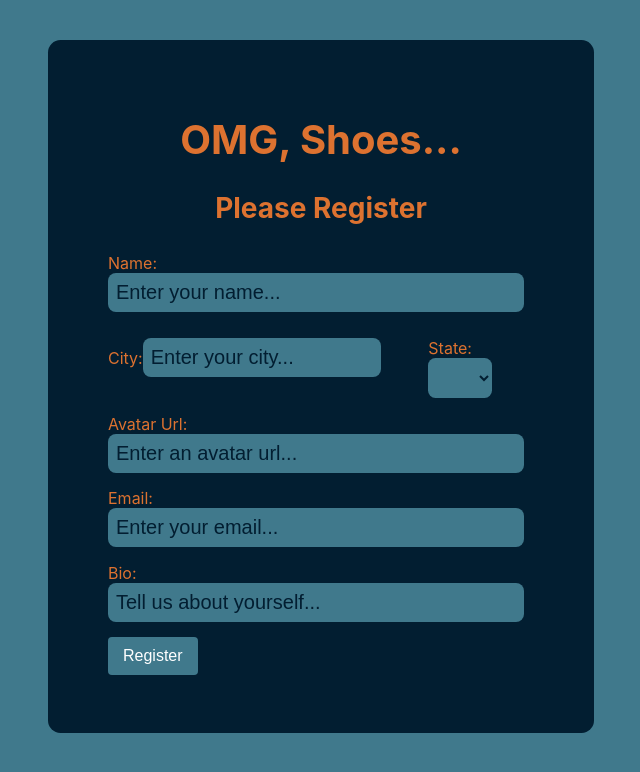
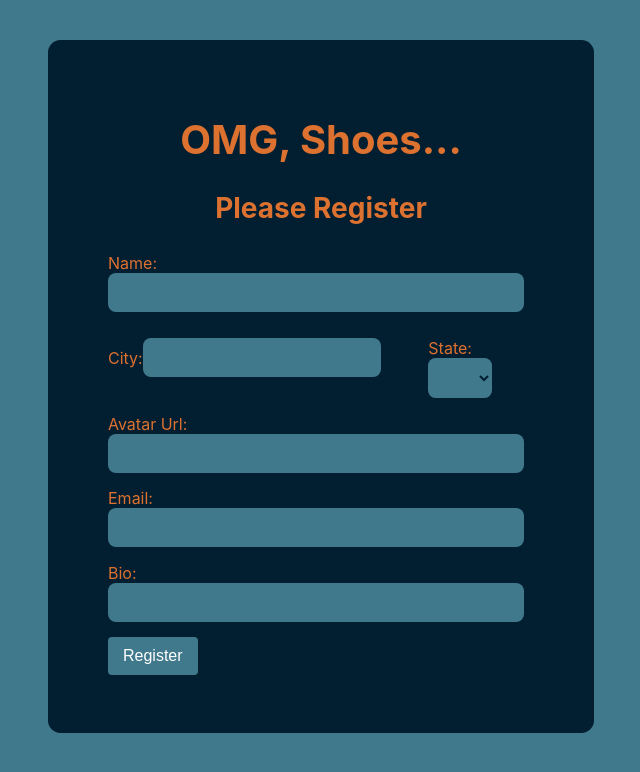
Before and after one commit to ericlheidel/omg-shoes, a React (Create React App) app: page /register in a window 1280 px wide. Shown: the top 772 px of the page, without its empty margins (319-959 px from the left). Built offline with nearby package versions, Linux system fonts and the light colour scheme.

Commit message:
commented out all input placeholders as test for deployment, they were the wrong color deployed

```diff
--- a/src/components/auth/Login.js
+++ b/src/components/auth/Login.js
@@ -52,7 +52,7 @@ export const Login = () => {
                 <input
                   type="email"
                   value={email}
-                  placeholder="Email address"
+                  // placeholder="Email address"
                   required
                   autoFocus
                   className="form-control"
--- a/src/components/auth/Register.js
+++ b/src/components/auth/Register.js
@@ -77,7 +77,7 @@ export const Register = () => {
                     type="text"
                     id="name"
                     value={name}
-                    placeholder="Enter your name..."
+                    // placeholder="Enter your name..."
                     required
                     autoFocus
                     spellCheck={false}
@@ -99,7 +99,7 @@ export const Register = () => {
                     type="text"
                     id="city"
                     value={city}
-                    placeholder="Enter your city..."
+                    // placeholder="Enter your city..."
                     required
                     autoFocus
                     spellCheck={false}
@@ -146,7 +146,7 @@ export const Register = () => {
                   type="text"
                   id="avatar"
                   value={avatar}
-                  placeholder="Enter an avatar url..."
+                  // placeholder="Enter an avatar url..."
                   required
                   autoFocus
                   spellCheck={false}
@@ -166,7 +166,7 @@ export const Register = () => {
                   type="email"
                   id="email"
                   value={email}
-                  placeholder="Enter your email..."
+                  // placeholder="Enter your email..."
                   required
                   autoFocus
                   spellCheck={false}
@@ -184,7 +184,7 @@ export const Register = () => {
                   type="text"
                   id="bio"
                   value={bio}
-                  placeholder="Tell us about yourself..."
+                  // placeholder="Tell us about yourself..."
                   required
                   autoFocus
                   className="form-control"
--- a/src/components/profile/Comments.js
+++ b/src/components/profile/Comments.js
@@ -61,7 +61,7 @@ export const Comments = ({ currentUser, userShoeId }) => {
           className="form-textarea comments-textarea"
           required
           value={commentText}
-          placeholder="Leave a comment..."
+          // placeholder="Leave a comment..."
           onChange={(e) => {
             setCommentText(e.target.value)
           }}
--- a/src/components/shoes/AddShoe.js
+++ b/src/components/shoes/AddShoe.js
@@ -97,7 +97,7 @@ export const AddShoe = () => {
                 value={parseInt(year)}
                 required
                 autoFocus
-                placeholder=""
+                // placeholder=""
                 className="form-control"
                 onChange={(e) => {
                   setYear(e.target.value)
--- a/src/components/shoes/ShoeDetailsForm.js
+++ b/src/components/shoes/ShoeDetailsForm.js
@@ -123,8 +123,8 @@ export const ShoeDetailsForm = ({ currentUser }) => {
                     className="form-textarea"
                     required
                     value={userShoeDescription}
-                    placeholder="Write a short description of the condition of
-                  your shoe..."
+                    // placeholder="Write a short description of the condition of
+                    // your shoe..."
                     onChange={(e) => setUserShoeDescription(e.target.value)}
                   ></textarea>
                 </div>
--- a/src/components/users/UsersFilterBar.js
+++ b/src/components/users/UsersFilterBar.js
@@ -5,7 +5,7 @@ export const UsersFilterBar = ({ setSearchTerm }) => {
     <div className="user-filter-bar">
       <input
         type="text"
-        placeholder="Search..."
+        // placeholder="Search..."
         className="user-search"
         spellCheck={false}
         onChange={(e) => setSearchTerm(e.target.value)}
```
